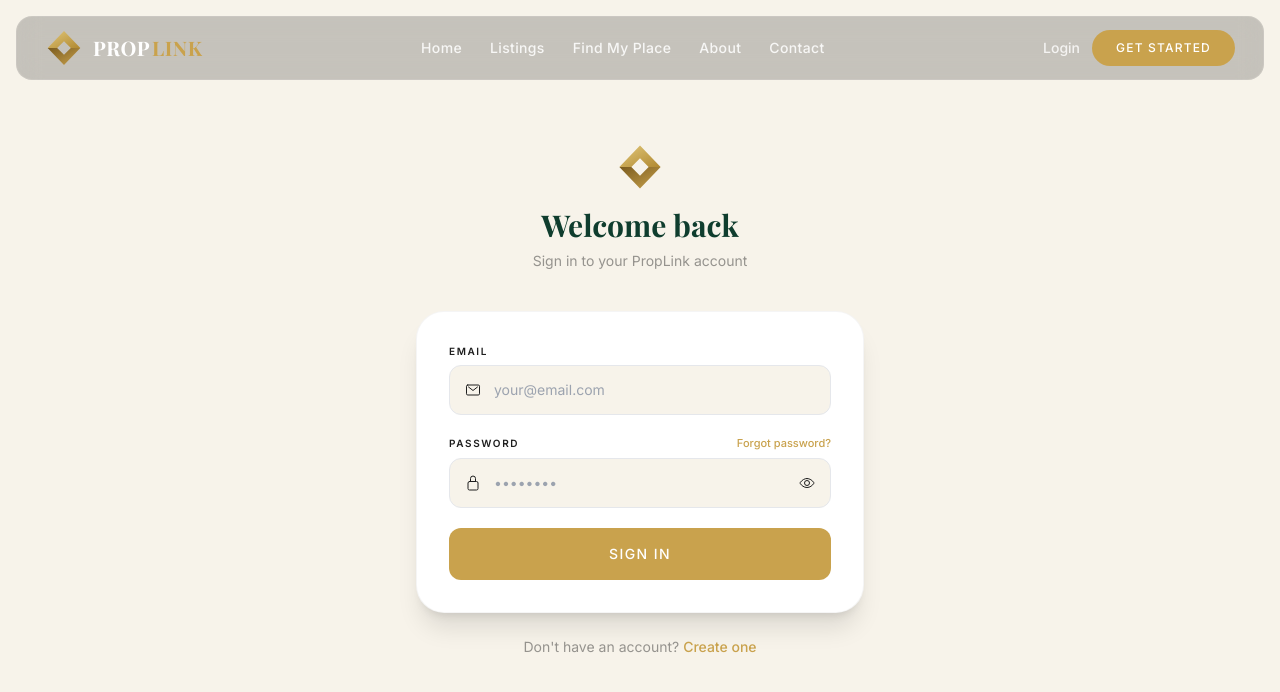
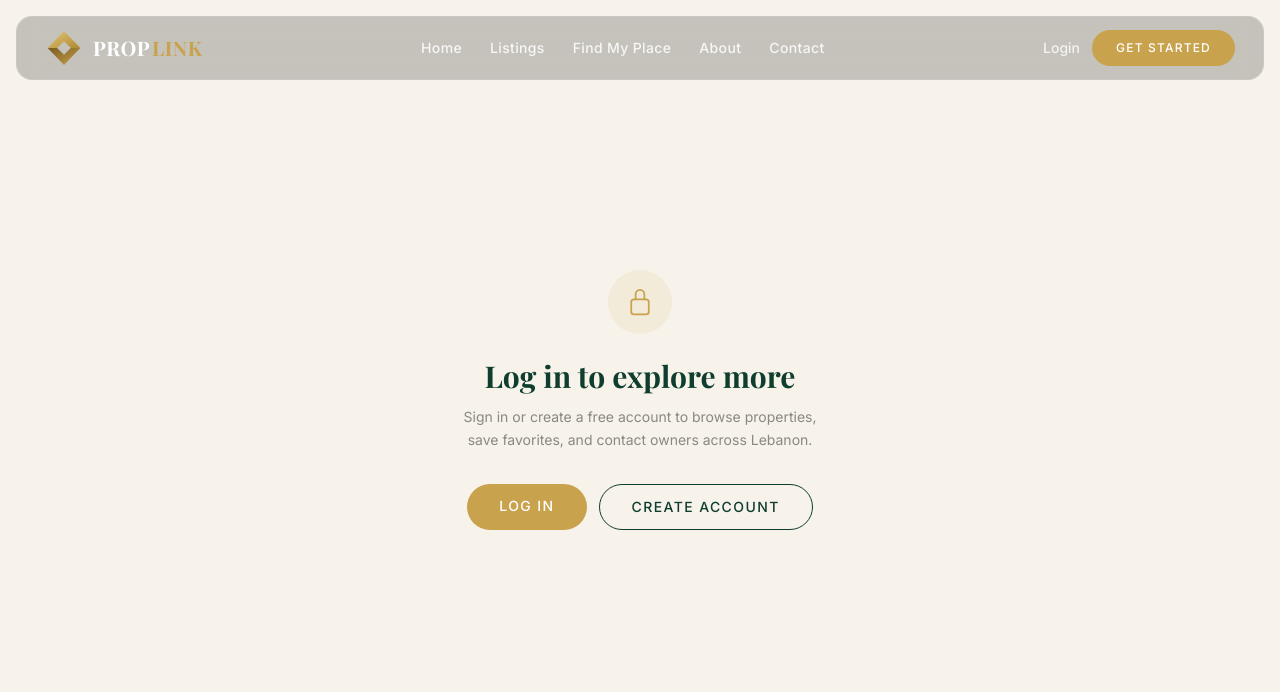
Before and after one commit to adamsahelii/PropLink, a React (Vite) app in the folder client/: page /admin in a window 1280 px wide. Before the commit this address led to /login. Shown: the top 692 px of the page. Built offline with nearby package versions, Linux system fonts and the light colour scheme.

Commit message:
feat(auth): show login prompt on protected pages for guests

```diff
--- a/client/src/App.jsx
+++ b/client/src/App.jsx
@@ -34,10 +34,6 @@ function App() {
       <Routes>
         {/* ── Public ─────────────────────────────────────────────── */}
         <Route path="/"               element={<HomePage />} />
-        <Route path="/listings"       element={<ListingsPage />} />
-        <Route path="/listings/:slug" element={<PropertyDetailPage />} />
-        <Route path="/compare"        element={<ComparePage />} />
-        <Route path="/find-my-place"  element={<FindMyPlacePage />} />
         <Route path="/about"          element={<AboutPage />} />
         <Route path="/privacy"        element={<PrivacyPage />} />
         <Route path="/terms"          element={<TermsPage />} />
@@ -66,6 +62,10 @@ function App() {
 </Route>
         {/* ── Protected — any authenticated user ─────────────────── */}
         <Route element={<ProtectedRoute />}>
+          <Route path="/listings"       element={<ListingsPage />} />
+          <Route path="/listings/:slug" element={<PropertyDetailPage />} />
+          <Route path="/compare"        element={<ComparePage />} />
+          <Route path="/find-my-place"  element={<FindMyPlacePage />} />
           <Route path="/profile" element={<ProfilePage />} />
           <Route path="/favorites" element={<FavoritesPage />} />
           <Route path="/my-inquiries" element={<MyInquiriesPage />} />
--- a/client/src/components/LebanonMap.jsx
+++ b/client/src/components/LebanonMap.jsx
@@ -117,7 +117,7 @@ export default function LebanonMap({ city, onCitySelect, total, loading }) {
           whileInView={{ opacity: 1, y: 0 }}
           viewport={{ once: true, margin: '-60px' }}
           transition={{ duration: 0.65, ease: [0.25, 0.46, 0.45, 0.94] }}
-          className="relative rounded-[32px] overflow-hidden shadow-2xl"
+          className="relative isolate z-0 rounded-[32px] overflow-hidden shadow-2xl"
           style={{ height: 'clamp(300px, 50vw, 460px)' }}
         >
           <MapContainer
@@ -128,9 +128,16 @@ export default function LebanonMap({ city, onCitySelect, total, loading }) {
             attributionControl={false}
             style={{ height: '100%', width: '100%' }}
           >
+            {/* Esri Dark Gray Canvas — free, no API key (attribution required) */}
             <TileLayer
-              url="https://{s}.basemaps.cartocdn.com/dark_all/{z}/{x}/{y}{r}.png"
-              subdomains="abcd"
+              url="https://server.arcgisonline.com/ArcGIS/rest/services/Canvas/World_Dark_Gray_Base/MapServer/tile/{z}/{y}/{x}"
+              maxNativeZoom={16}
+              maxZoom={19}
+            />
+            {/* City/place labels on top of the base */}
+            <TileLayer
+              url="https://server.arcgisonline.com/ArcGIS/rest/services/Canvas/World_Dark_Gray_Reference/MapServer/tile/{z}/{y}/{x}"
+              maxNativeZoom={16}
               maxZoom={19}
             />
 
@@ -237,7 +244,7 @@ export default function LebanonMap({ city, onCitySelect, total, loading }) {
             className="absolute bottom-1.5 right-2 text-[9px] text-white/18 select-none"
             style={{ zIndex: 1000 }}
           >
-            © OpenStreetMap · CARTO
+            Tiles © Esri
           </div>
         </motion.div>
 
--- /dev/null
+++ b/client/src/components/LoginPrompt.jsx
@@ -0,0 +1,57 @@
+import { Link } from 'react-router-dom'
+import { motion } from 'framer-motion'
+import { IoLockClosedOutline } from 'react-icons/io5'
+import Navbar from './Navbar'
+
+const EASE = [0.25, 0.46, 0.45, 0.94]
+
+/**
+ * Shown in place of a locked page when a guest opens it.
+ * The URL stays the same; `from` lets Login/Register send the user
+ * back here once they've signed in.
+ */
+export default function LoginPrompt({ from }) {
+  return (
+    <div className="min-h-screen bg-ivory flex flex-col">
+      <Navbar />
+
+      <div className="flex-1 flex items-center justify-center px-4 py-28">
+        <motion.div
+          initial={{ opacity: 0, y: 28 }}
+          animate={{ opacity: 1, y: 0 }}
+          transition={{ duration: 0.65, ease: EASE }}
+          className="w-full max-w-md text-center"
+        >
+          <div className="w-16 h-16 rounded-full bg-gold/10 flex items-center justify-center mx-auto mb-6">
+            <IoLockClosedOutline className="w-7 h-7 text-gold" aria-hidden="true" />
+          </div>
+
+          <h1 className="font-serif text-3xl text-forest font-bold mb-3">
+            Log in to explore more
+          </h1>
+          <p className="text-charcoal/50 text-sm leading-relaxed mb-8 max-w-sm mx-auto">
+            Sign in or create a free account to browse properties, save favorites,
+            and contact owners across Lebanon.
+          </p>
+
+          <div className="flex flex-col sm:flex-row gap-3 justify-center">
+            <Link
+              to="/login"
+              state={{ from }}
+              className="btn-gold rounded-full px-8 py-3 text-sm"
+            >
+              Log In
+            </Link>
+            <Link
+              to="/register"
+              state={{ from }}
+              className="btn-outline-forest rounded-full px-8 py-3 text-sm"
+            >
+              Create Account
+            </Link>
+          </div>
+        </motion.div>
+      </div>
+    </div>
+  )
+}
--- a/client/src/components/ProtectedRoute.jsx
+++ b/client/src/components/ProtectedRoute.jsx
@@ -1,5 +1,6 @@
 import { Navigate, Outlet, useLocation } from 'react-router-dom'
 import { useAuth } from '../context/AuthContext'
+import LoginPrompt from './LoginPrompt'
 
 /**
  * Wraps one or more routes that require authentication.
@@ -29,9 +30,9 @@ export default function ProtectedRoute({ roles }) {
     )
   }
 
-  // Not logged in — redirect to /login and remember where the user was heading
+  // Not logged in — show a prompt in place of the page (URL stays the same)
   if (!user) {
-    return <Navigate to="/login" state={{ from: location }} replace />
+    return <LoginPrompt from={location} />
   }
 
   // Logged in but wrong role — redirect to home
```
